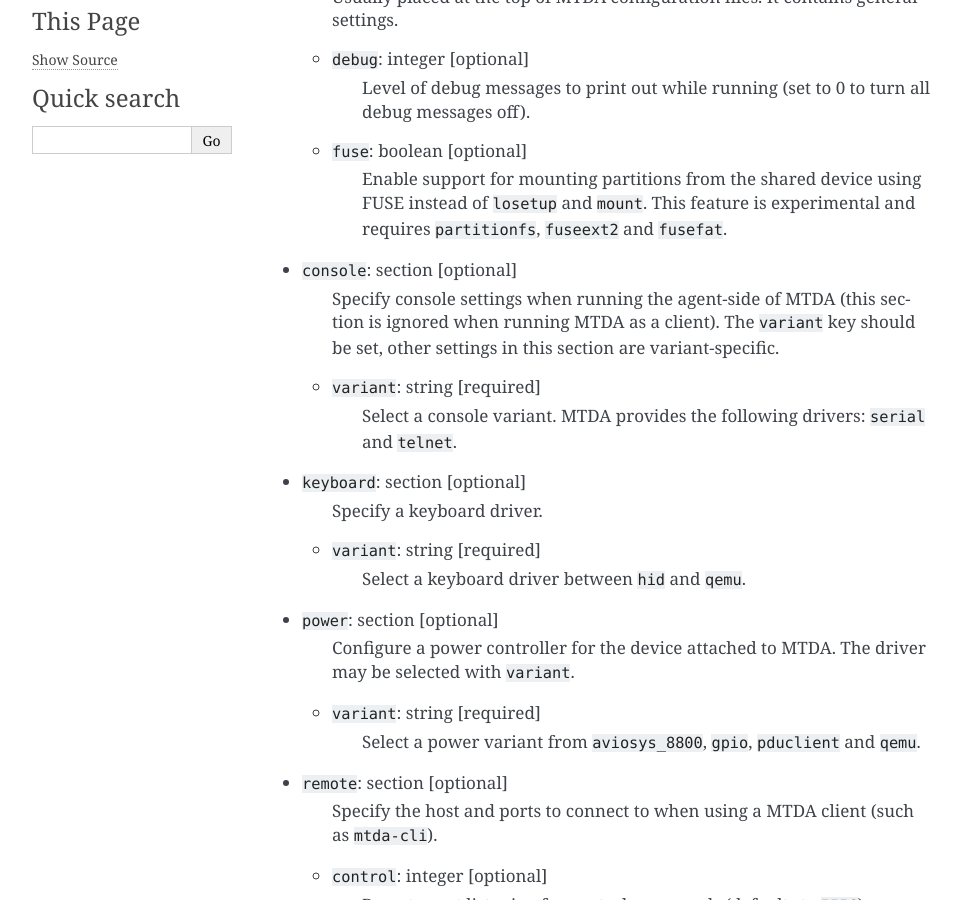
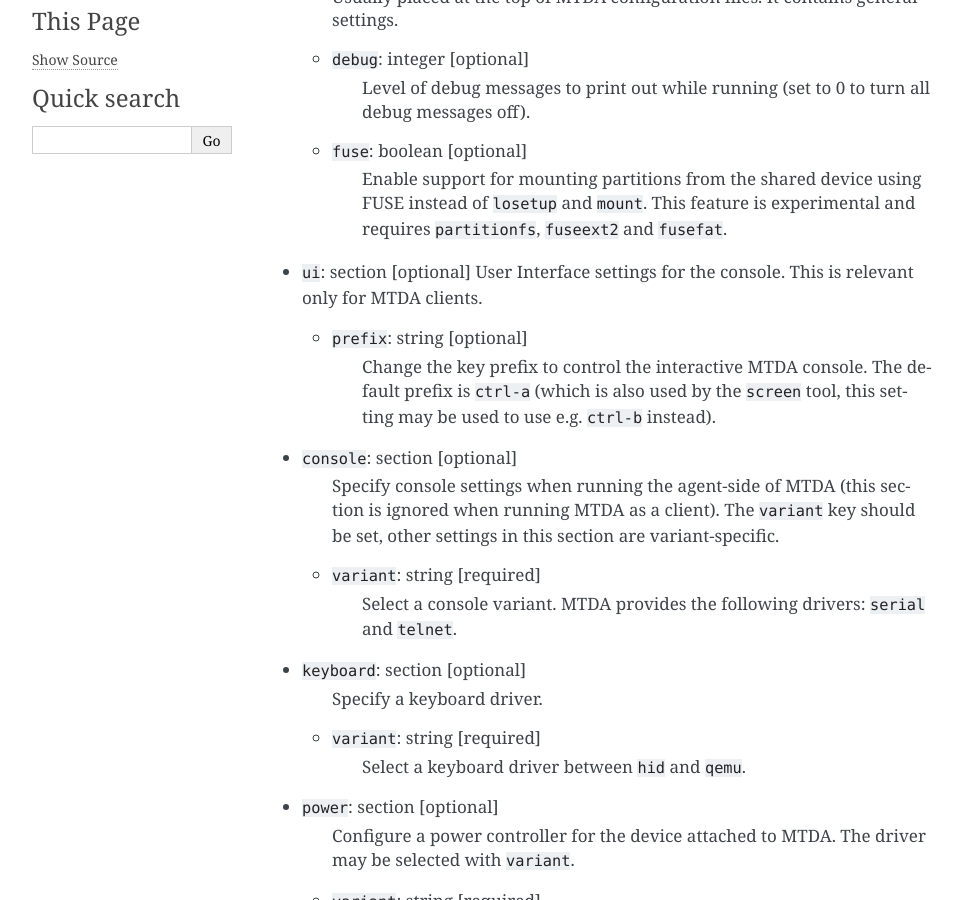
Before and after one commit to siemens/mtda, a Sphinx documentation site: the page built from docs/config.rst, in a window 1280 px wide and 900 px high, scrolled down 423 px. Shown: the whole window, without its empty margins (148-1109 px from the left). Built offline with Sphinx 7.4.7, drawn with Linux system fonts in a browser that asks for light colours.

Commit message:
docs: document the [ui] config section
Signed-off-by: Cedric Hombourger <Cedric_Hombourger@mentor.com>

```diff
--- a/docs/config.rst
+++ b/docs/config.rst
@@ -26,6 +26,14 @@ General settings
       Enable support for mounting partitions from the shared device using FUSE
       instead of ``losetup`` and ``mount``. This feature is experimental and
       requires ``partitionfs``, ``fuseext2`` and ``fusefat``.
+
+* ``ui``: section [optional]
+  User Interface settings for the console. This is relevant only for MTDA clients.
+
+  * ``prefix``: string [optional]
+      Change the key prefix to control the interactive MTDA console. The default
+      prefix is ``ctrl-a`` (which is also used by the ``screen`` tool, this
+      setting may be used to use e.g. ``ctrl-b`` instead).
 
 * ``console``: section [optional]
     Specify console settings when running the agent-side of MTDA (this section
```
